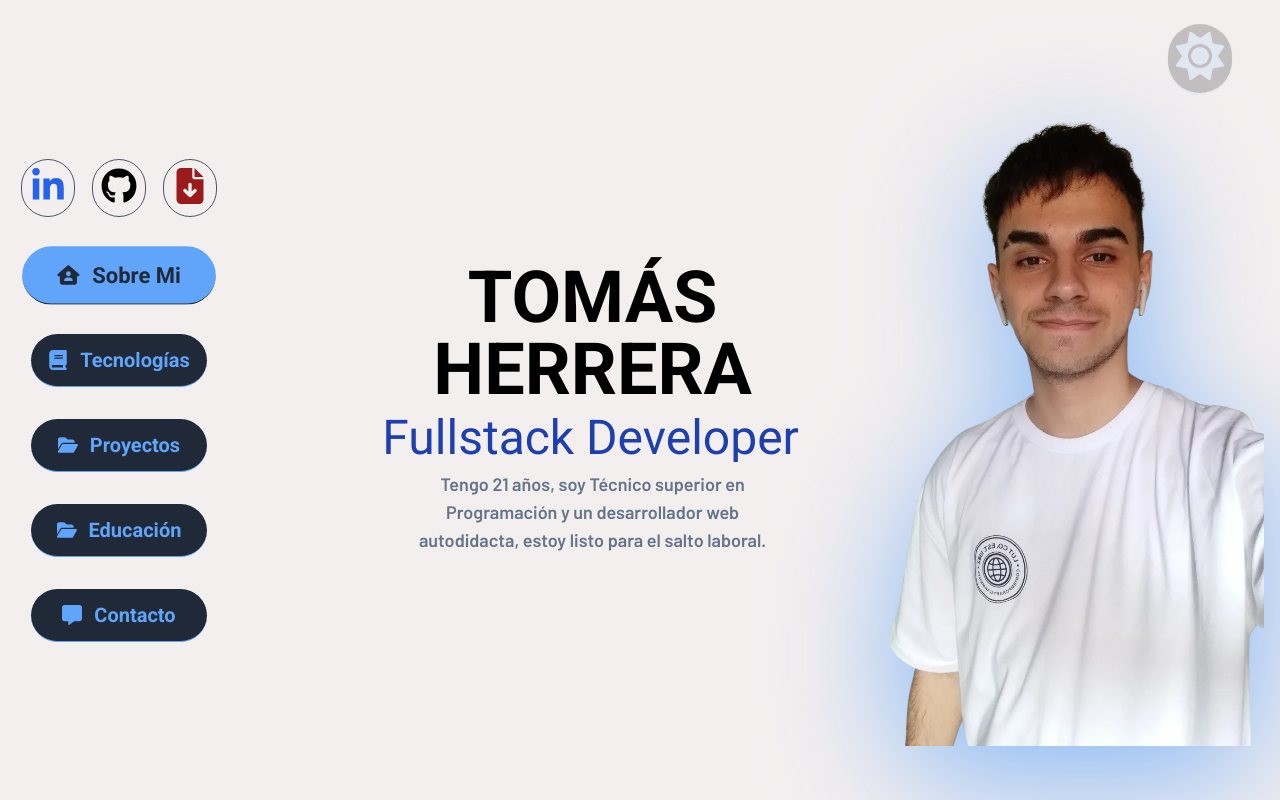
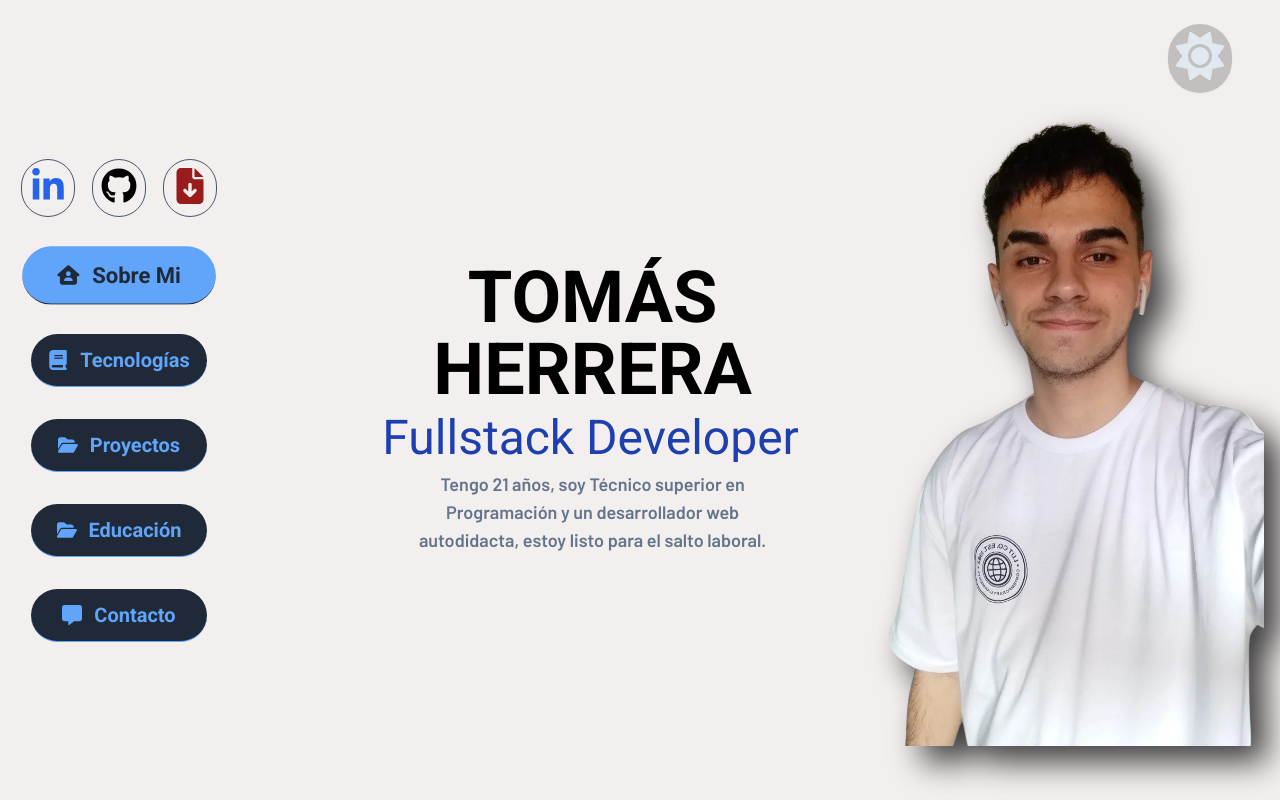
Before and after one commit to tomasherrera1910/portfoliov2-frontend, a Next.js app: page / in a window 1280 px wide. Shown: the top 800 px of the page. Built offline with nearby package versions, Linux system fonts and the light colour scheme.

Commit message:
change image shadow

```diff
--- a/components/Welcome/index.tsx
+++ b/components/Welcome/index.tsx
@@ -18,7 +18,7 @@ export function Welcome (): JSX.Element {
         </ul>
         <p className='font-barlow dark:font-light font-semibold text-center text-slate-500 dark:text-slate-400 max-w-sm sm:text-lg'>Tengo 21 años, soy Técnico superior en Programación y un desarrollador web autodidacta, estoy listo para el salto laboral.</p>
       </aside>
-      <picture className='hidden lg:block drop-shadow-3xl-sky'>
+      <picture className='hidden lg:block drop-shadow-3xl-dark dark:drop-shadow-3xl-light'>
         <img src='/foto.png' alt='Mi foto' className='w-96' />
       </picture>
     </section>
--- a/tailwind.config.js
+++ b/tailwind.config.js
@@ -12,7 +12,8 @@ module.exports = {
         roboto: ['Roboto', 'sans-serif']
       },
       dropShadow: {
-        '3xl-sky': '0 32px 64px rgba(96, 165, 250, .75)'
+        '3xl-dark': '16px 16px 16px rgba(0, 0, 0, .75)',
+        '3xl-light': '8px 8px 24px rgba(255, 255, 255, .20)'
       }
     }
   },
```
